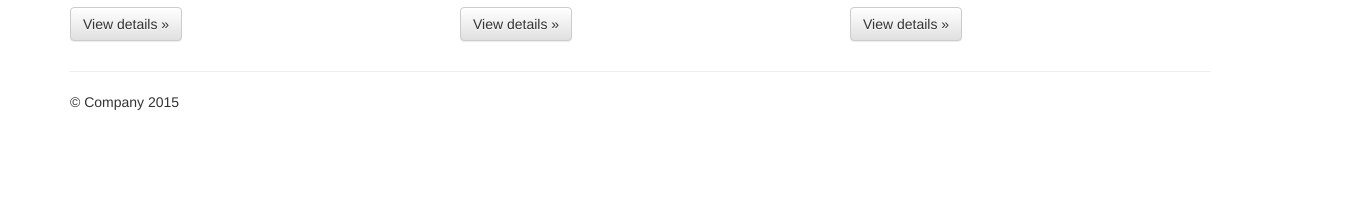
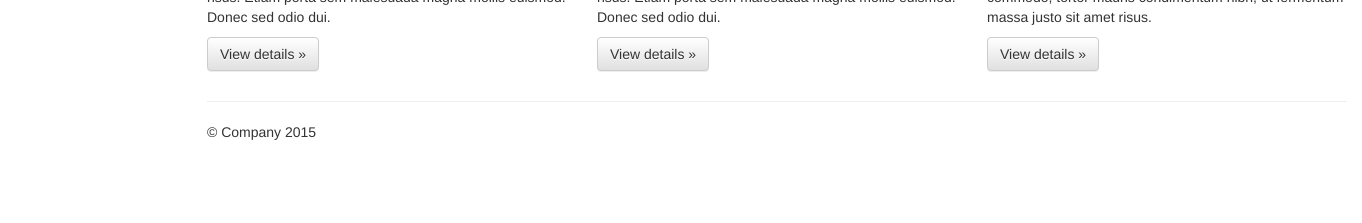
Before and after one commit to AlexisDAW1/EdAlexis, a plain HTML site: page index.html in a window 1280 px wide. Shown: the part 577-800 px from the top of the page, 1362 px wide, since content can reach past the window. Drawn offline with nearby package versions, Linux system fonts and the light colour scheme.

Commit message:
Añadidos márgenes al documento

```diff
--- a/css/main.css
+++ b/css/main.css
@@ -3,3 +3,7 @@
 /* ==========================================================================
    Author's custom styles
    ========================================================================== */
+body {
+   width: 70%;
+   margin: 0 auto;
+}
```
